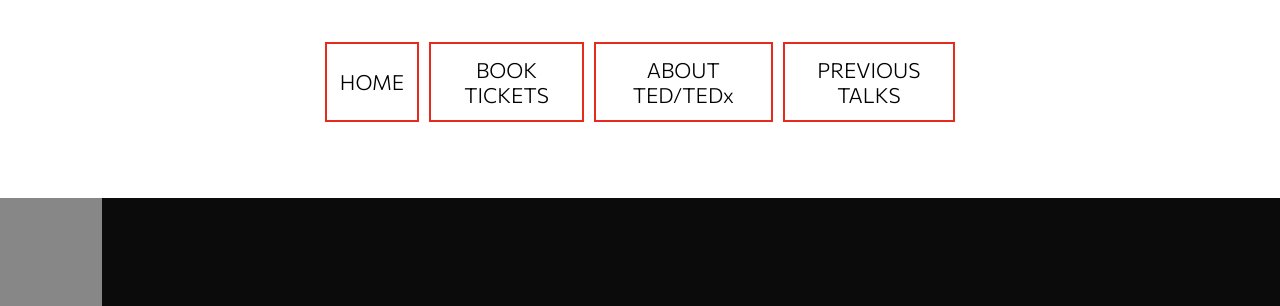
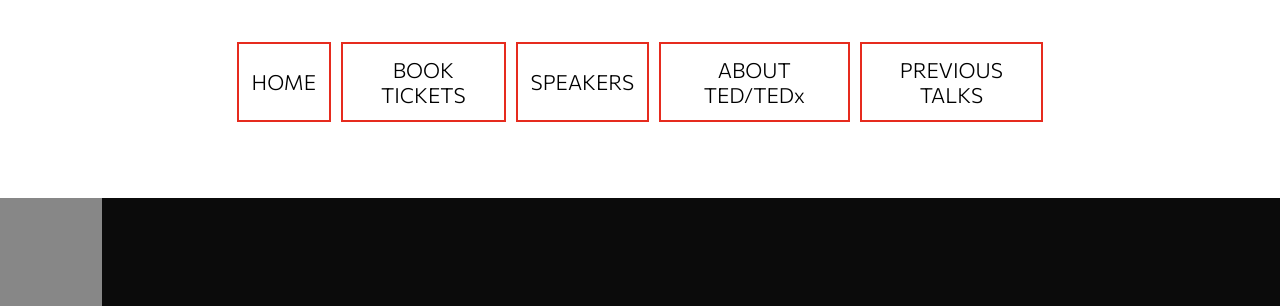
Before and after one commit to goodmanAD/tedxiiserpune, a plain HTML site: page about.html in a window 1280 px wide. Shown: the part 255-561 px from the top of the page. Drawn offline with Linux system fonts and the light colour scheme.

Commit message:
added speakers links

```diff
--- a/about.html
+++ b/about.html
@@ -101,6 +101,10 @@
             BOOK TICKETS
           </div>
           <div class="menu-btn">
+            <a href="speakers.html"><span style="position: absolute; width: 100%; height: 100%; top: 0; left: 0;"></span></a>
+            <span class="menu-btn-text">SPEAKERS</span>
+          </div>
+          <div class="menu-btn">
             <a href="#"> <span style="position: absolute; width: 100%; height: 100%; top: 0; left: 0"></span></a>
             ABOUT TED/TEDx
           </div>
--- a/css/master.css
+++ b/css/master.css
@@ -582,7 +582,7 @@
 .about-menu {
   position: relative;
   padding: 40px;
-  width: 50vw;
+  width: calc(63vw + 10px);
   display: flex;
   flex-flow: column;
   margin: auto;
```
Also changed, not shown: gettickets.html (+4 -0 lines), index.html (+5 -1 lines), speakers.html (+4 -0 lines), terms.html (+4 -0 lines).
